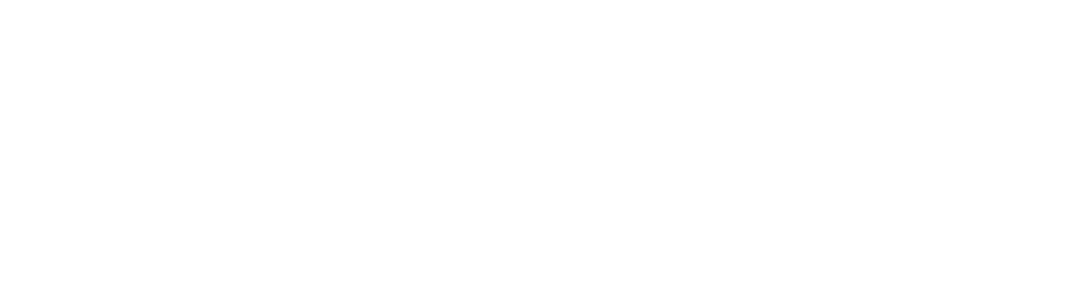
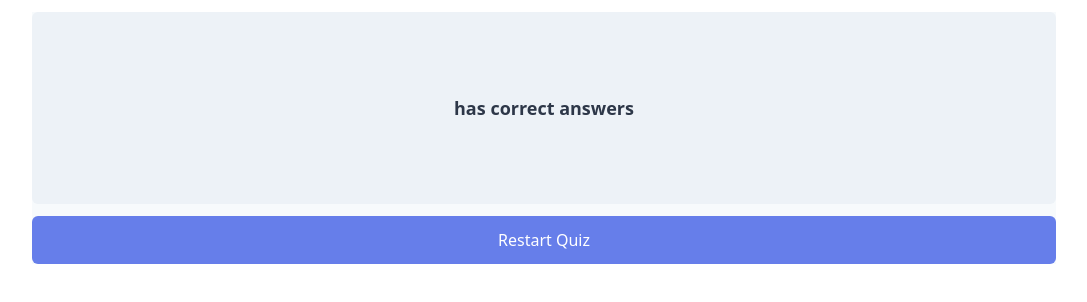
Before and after one commit to alicanipek/quiz, a React (Create React App) app: page /result in a window 1280 px wide. Shown: the top 302 px of the page, without its empty margins (96-1183 px from the left). Built offline with nearby package versions, Linux system fonts and the light colour scheme.

Commit message:
result page added

```diff
--- a/src/App.tsx
+++ b/src/App.tsx
@@ -1,8 +1,9 @@
 import React from 'react';
-import { BrowserRouter, Route, Redirect } from 'react-router-dom';
+import { BrowserRouter, Redirect, Route } from 'react-router-dom';
+import Result from './components/Result';
+import UserContextProvider from './components/UserContext';
 import Configuration from './views/Configuration';
 import Quiz from './views/Quiz';
-import UserContextProvider from './components/UserContext';
 
 function App() {
     return (
@@ -16,6 +17,9 @@ function App() {
                         <Route exact path='/quiz-app'>
                             <Configuration />
                         </Route>
+                        <Route path='/result'>
+                            <Result />
+                        </Route>
                         <Route path='/quiz'>
                             <Quiz />
                         </Route>
--- /dev/null
+++ b/src/components/Result.tsx
@@ -0,0 +1,28 @@
+import React from 'react';
+import { useHistory, useLocation } from 'react-router-dom';
+import { useUser } from './UserContext';
+
+export default function Result() {
+    const { user } = useUser()!;
+    let history = useHistory();
+    let params = new URLSearchParams(useLocation().search);
+    return (
+        <React.Fragment>
+            <div className='flex flex-col bg-gray-200 p-3 my-3 rounded-md h-48 text-lg text-center justify-center font-extrabold text-gray-800'>
+                {user} has {params.get('correct')}
+                {params.get('correct') === '1'
+                    ? ' correct answer'
+                    : ' correct answers'}
+            </div>
+            <div className='flex flex-col justify-between mb-3'>
+                <button
+                    type='button'
+                    className='flex-grow w-full h-12 text-white bg-indigo-500 hover:bg-indigo-400 focus:shadow-outline-indigo focus:border-indigo-700 active:bg-indigo-700 md: rounded-md'
+                    onClick={() => history.push('/quiz-app')}
+                >
+                    {'Restart Quiz'}
+                </button>
+            </div>
+        </React.Fragment>
+    );
+}
--- a/src/views/Quiz.tsx
+++ b/src/views/Quiz.tsx
@@ -1,9 +1,9 @@
+import he from 'he';
 import React, { useEffect, useState } from 'react';
 import { useHistory, useLocation } from 'react-router-dom';
 import { Transition } from 'react-transition-group';
 import { TransitionStatus } from 'react-transition-group/Transition';
 import QuestionOption from '../components/QuestionOption';
-import he from 'he';
 import { useUser } from '../components/UserContext';
 
 const duration = 200;
@@ -48,7 +48,7 @@ function Quiz() {
     const [isFinish, setIsFinish] = useState<boolean>(false);
     const [show, setShow] = React.useState(true);
     const [direction, setDirection] = React.useState('');
-    const [time, setTime] = useState(10);
+    const [time, setTime] = useState(90);
     const handleClick = (dir: string) => {
         if (
             (dir === 'dec' && questionIndex === 0) ||
@@ -60,7 +60,7 @@ function Quiz() {
     };
     const onExited = () => {
         setShow(true);
-        if (!isFinish) setTime(10);
+        if (!isFinish) setTime(90);
         if (direction === 'inc')
             setQuestionIndex(
                 questionIndex === questions.length - 1
@@ -76,24 +76,20 @@ function Quiz() {
         const timerId = setTimeout(() => {
             if (time === 0 && !isFinish) {
                 setIsFinish(true);
-                alert(
-                    `${user}
-                         have
-                        ${
-                            questions
-                                .map((question) => {
-                                    return question.correct_answer;
-                                })
-                                .filter((x) => answers.includes(x)).length
-                        }
-                         correct answer`,
+                history.push(
+                    '/result?correct=' +
+                        questions
+                            .map((question) => {
+                                return question.correct_answer;
+                            })
+                            .filter((x) => answers.includes(x)).length,
                 );
             } else if (time > 0) {
                 setTime(time - 1);
             }
         }, 1000);
         return () => clearTimeout(timerId);
-    }, [time, answers, questions, isFinish, user]);
+    }, [time, answers, questions, isFinish, user, history]);
 
     useEffect(() => {
         const fetchData = async () => {
@@ -129,15 +125,15 @@ function Quiz() {
         if (!isFinish) {
             setIsFinish(true);
             setTime(0);
-            alert(
-                `${user} have ${
+
+            history.push(
+                '/result?correct=' +
                     questions
                         .map((question) => {
                             return question.correct_answer;
                         })
                         .filter((answer, index) => answer === answers[index])
-                        .length
-                } correct answer`,
+                        .length,
             );
         } else {
             history.push('/quiz-app');
```
